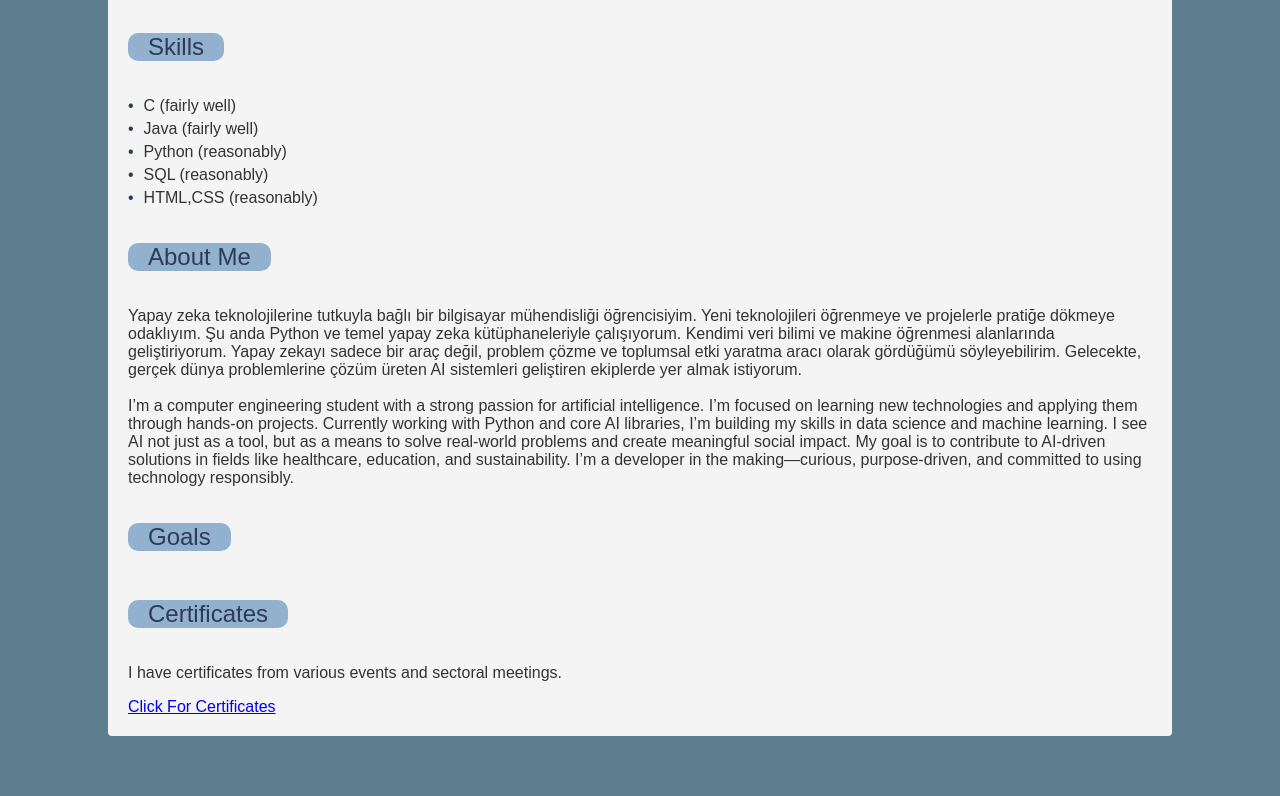
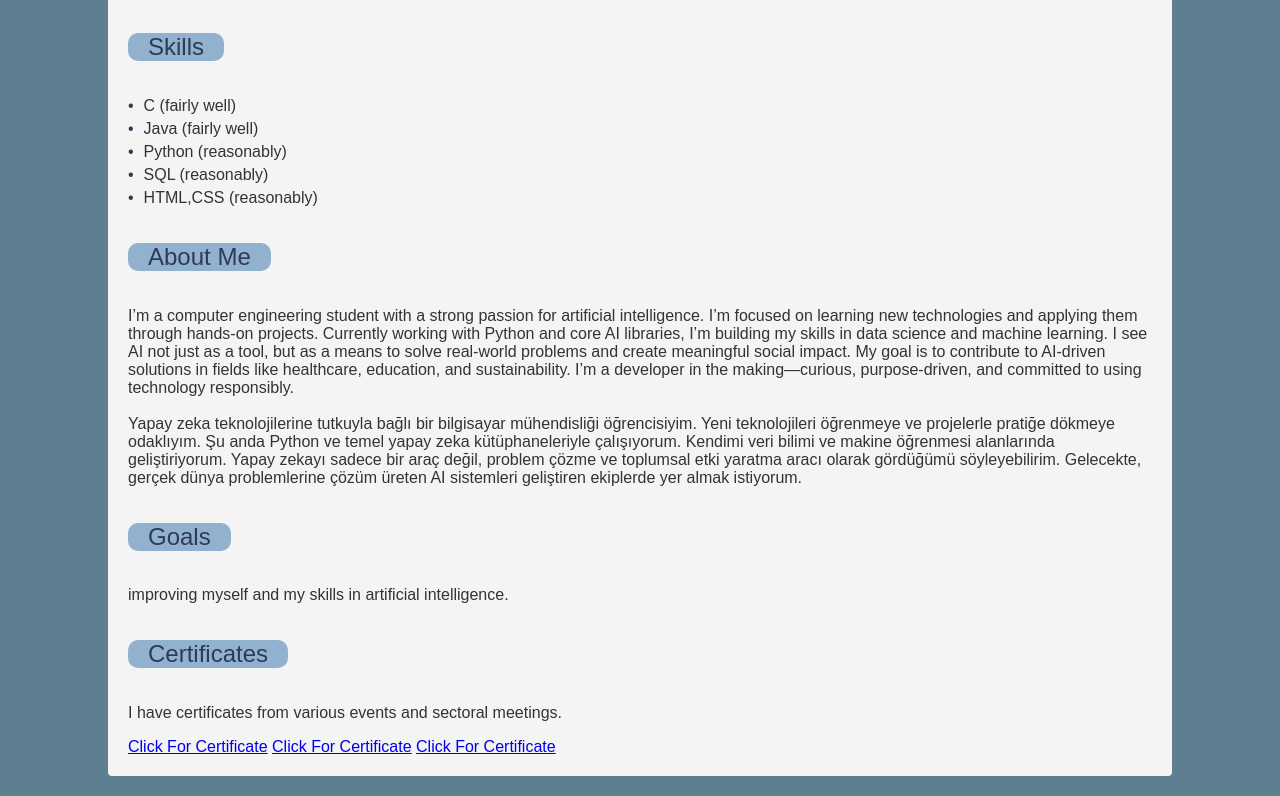
Before and after one commit to omerfarukpirhasanoglu/omerfarukpirhasanoglu.github.io, a plain HTML site: page index.html in a window 1280 px wide. Shown: the part 706-1502 px from the top of the page. Before the commit the page ends 1462 px from the top, so only its background shows below. Drawn offline with Linux system fonts and the light colour scheme.

Commit message:
Update index.html

```diff
--- a/index.html
+++ b/index.html
@@ -122,27 +122,28 @@
             <h2 class="bölüm_h">About Me</h2>
             <div class="bilgiler">
                  <p>
-                    Yapay zeka teknolojilerine tutkuyla bağlı bir bilgisayar mühendisliği öğrencisiyim.
-                    Yeni teknolojileri öğrenmeye ve projelerle pratiğe dökmeye odaklıyım. Şu anda Python ve temel yapay zeka kütüphaneleriyle çalışıyorum.
-                    Kendimi veri bilimi ve makine öğrenmesi alanlarında geliştiriyorum. Yapay zekayı sadece bir araç değil, problem çözme ve toplumsal
-                    etki yaratma aracı olarak gördüğümü söyleyebilirim. Gelecekte, gerçek dünya problemlerine
-                    çözüm üreten AI sistemleri geliştiren ekiplerde yer almak istiyorum.
-
-                    <br><br>
-
                     I’m a computer engineering student with a strong passion for artificial intelligence.
                     I’m focused on learning new technologies and applying them through hands-on projects.
                     Currently working with Python and core AI libraries, I’m building my skills in data science and machine learning.
                     I see AI not just as a tool, but as a means to solve real-world problems and create meaningful social impact.
                     My goal is to contribute to AI-driven solutions in fields like healthcare, education, and sustainability.
                     I’m a developer in the making—curious, purpose-driven, and committed to using technology responsibly.
-                </p>
+                     <br><br>
+                    Yapay zeka teknolojilerine tutkuyla bağlı bir bilgisayar mühendisliği öğrencisiyim.
+                    Yeni teknolojileri öğrenmeye ve projelerle pratiğe dökmeye odaklıyım. Şu anda Python ve temel yapay zeka kütüphaneleriyle çalışıyorum.
+                    Kendimi veri bilimi ve makine öğrenmesi alanlarında geliştiriyorum. Yapay zekayı sadece bir araç değil, problem çözme ve toplumsal
+                    etki yaratma aracı olarak gördüğümü söyleyebilirim. Gelecekte, gerçek dünya problemlerine
+                    çözüm üreten AI sistemleri geliştiren ekiplerde yer almak istiyorum.
+                 <p>
             </div>
         </div>
 
         <div class="bilgi_bölümü">
             <h2 class="bölüm_h">Goals</h2>
             <div class="bilgiler">
+                <p>
+                    improving myself and my skills in artificial intelligence.
+                <p>
             </div>
         </div>
 
@@ -150,7 +151,9 @@
             <h2 class="bölüm_h">Certificates</h2>
             <div class="bilgiler">
                 <p>I have certificates from various events and sectoral meetings.</p>
-                <a href="https://globallycheck.com/Verified/OutCome?cn=ISH6E88F50C">Click For Certificates</a>
+                <a href="https://globallycheck.com/CertificateRepo/ISH6E88F50C.jpg">Click For Certificate</a>
+                <a href="https://globallycheck.com/CertificateRepo/CG82BBA101F.jpg">Click For Certificate</a>
+                <a href="https://globallycheck.com/CertificateRepo/TV6C2030EEC.jpg">Click For Certificate</a>
             </div>
         </div>
     </div>
```
